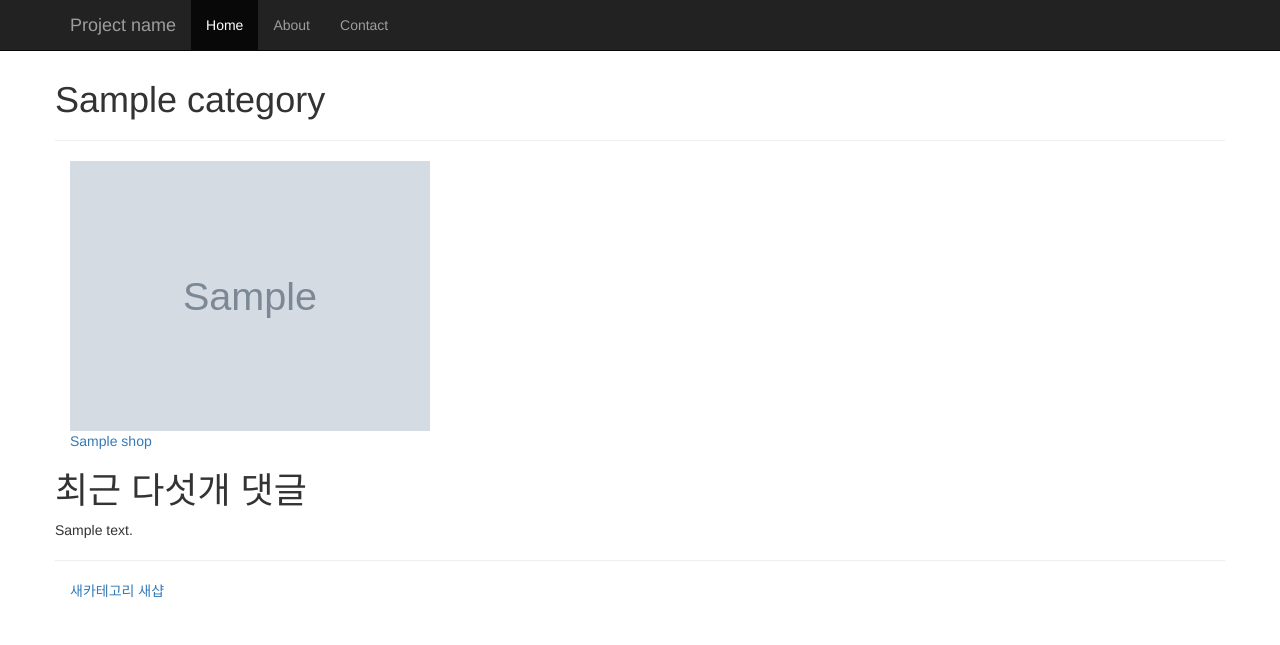
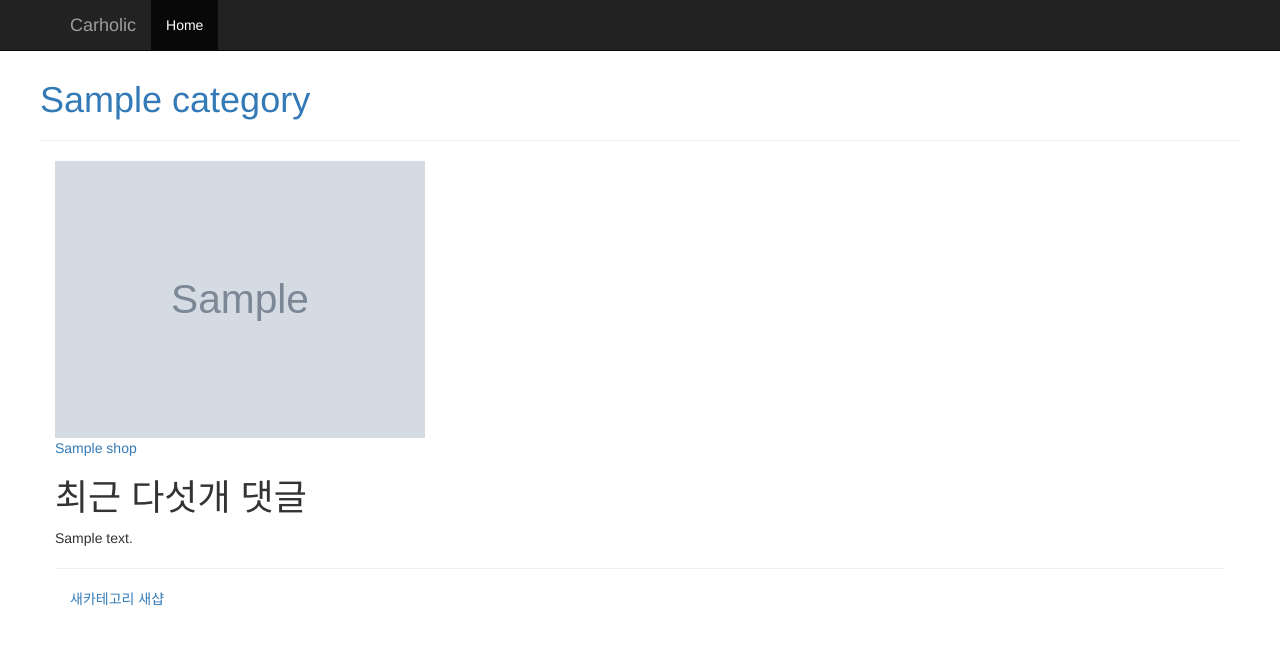
Before and after one commit to taeyoungpark/snuweb2_final, a Django app: page / in a window 1280 px wide. Shown: the top 645 px of the page. Run offline with Django 3.2, Linux system fonts and the light colour scheme; tables that the repository leaves empty hold one stand-in row (values such as "Sample post"); grey boxes marked "Sample" are stand-in pictures; some libraries are stand-ins or nearby versions.

Commit message:
모든 동작 테스트 완료 모든 버그 수정 템플릿 레이아웃 개선

```diff
--- a/blog/templates/blog/base.html
+++ b/blog/templates/blog/base.html
@@ -2,7 +2,7 @@
 <html>
 <head>
 <meta charset="utf8" />
-<title>Blog</title>
+<title>Carholic</title>
 <link rel="stylesheet" href="https://maxcdn.bootstrapcdn.com/bootstrap/3.3.6/css/bootstrap.min.css" />
 <style>
 body {
@@ -22,13 +22,13 @@ body {
             <span class="icon-bar"></span>
             <span class="icon-bar"></span>
           </button>
-          <a class="navbar-brand" href="#">Project name</a>
+          <a class="navbar-brand" href="#">Carholic</a>
         </div>
         <div id="navbar" class="collapse navbar-collapse">
           <ul class="nav navbar-nav">
-            <li class="active"><a href="#">Home</a></li>
-            <li><a href="#about">About</a></li>
-            <li><a href="#contact">Contact</a></li>
+            <li class="active"><a href="{% url "blog:index" %}">Home</a></li>
+            <li></li>
+            <li></li>
           </ul>
         </div><!--/.nav-collapse -->
       </div>
--- a/blog/templates/blog/index.html
+++ b/blog/templates/blog/index.html
@@ -4,10 +4,12 @@
 {% block content %}
     <div class="row">
         {% for category in category_list %}
+  <div class="row">
+        <a href="{% url "blog:category_detail" category.pk %}">
+          <h1> {{ category.name }} </h1>
+        </a>
 
-
-
-          <h1> {{ category.name }} </h1> <hr />
+          <hr />
           {% for shop in category.shop_set.all %}
 
           <div class="col-sm-4">
@@ -19,6 +21,7 @@
               </div>
           </div>
           {% endfor %}
+        </div>
         {% endfor %}
     </div>
   <div class="row">
--- a/blog/templates/blog/shop_detail.html
+++ b/blog/templates/blog/shop_detail.html
@@ -29,7 +29,7 @@
     <li>
         {{ review.comment }}
         by {{ review.user }}
-        {{ review.created_at }}
+        {{ review.updated_at }}
         <a href="{% url "blog:review_edit" shop.pk review.pk %}">
             수정
         </a>
--- a/blog/urls.py
+++ b/blog/urls.py
@@ -4,7 +4,9 @@ from django.conf.urls import url
 urlpatterns = [
     url(r'^$', 'blog.views.index', name='index'),
     url(r'^category/(?P<pk>\d+)/$', 'blog.views.category_detail', name='category_detail'),
+    url(r'^category/(?P<pk>\d+)/edit/$', 'blog.views.category_edit', name='category_edit'),
     url(r'^(?P<pk>\d+)/$', 'blog.views.shop_detail', name='shop_detail'),
+    url(r'^(?P<pk>\d+)/edit/$', 'blog.views.shop_edit', name='shop_edit'),
     url(r'^(?P<shop_pk>\d+)/reviews/new/$', 'blog.views.review_new', name='review_new'),
     url(r'^(?P<shop_pk>\d+)/reviews/(?P<pk>\d+)/edit/$', 'blog.views.review_edit', name='review_edit'),
     url(r'^newcategory/$', 'blog.views.category_new', name='category_new'),
--- a/blog/views.py
+++ b/blog/views.py
@@ -39,7 +39,7 @@ def category_edit(request, pk):
             messages.success(request, '카테고리가 수정되었습니다.')
             return redirect('blog:category_detail', pk)
     else:
-        form = CategoryForm(instance=comment)
+        form = CategoryForm(instance=category)
     return render(request, 'blog/category_form.html', {
         'form': form,
     })
@@ -70,7 +70,7 @@ def shop_new(request):
 def shop_edit(request, pk):
     shop = get_object_or_404(Shop, pk=pk)
     if request.method == 'POST':
-        form = ShopForm(request.POST, instance=shop)
+        form = ShopForm(request.POST, request.FILES, instance=shop)
         if form.is_valid():
             shop = form.save()
             messages.success(request, '샵이 수정되었습니다.')
@@ -114,7 +114,7 @@ def review_edit(request, shop_pk, pk):
         form = ReviewForm(request.POST, request.FILES, instance=review)
         if form.is_valid():
             review = form.save(commit=False)
-            review.post = get_object_or_404(Post, pk=post_pk)
+            review.shop = get_object_or_404(Shop, pk=shop_pk)
             review.user = request.user
             review.save()
             messages.success(request, '댓글이 수정되었습니다.')
```
